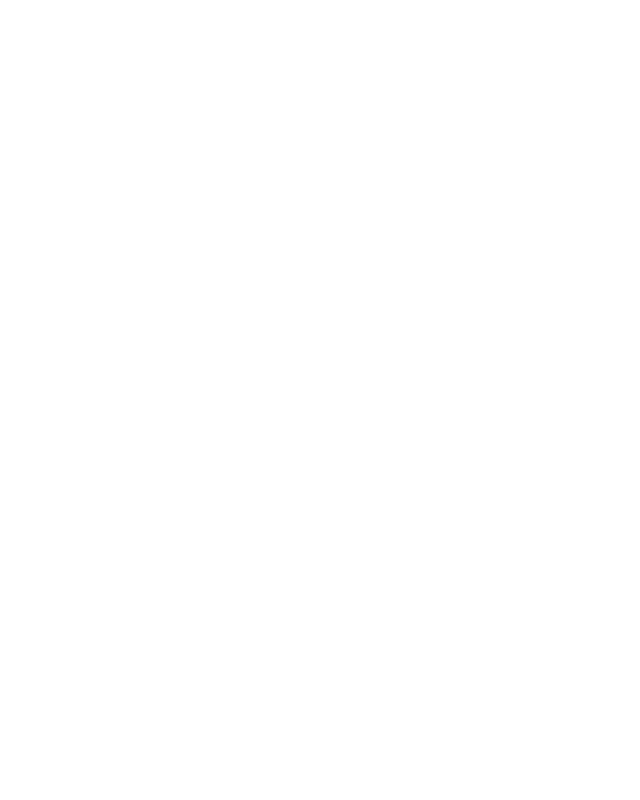
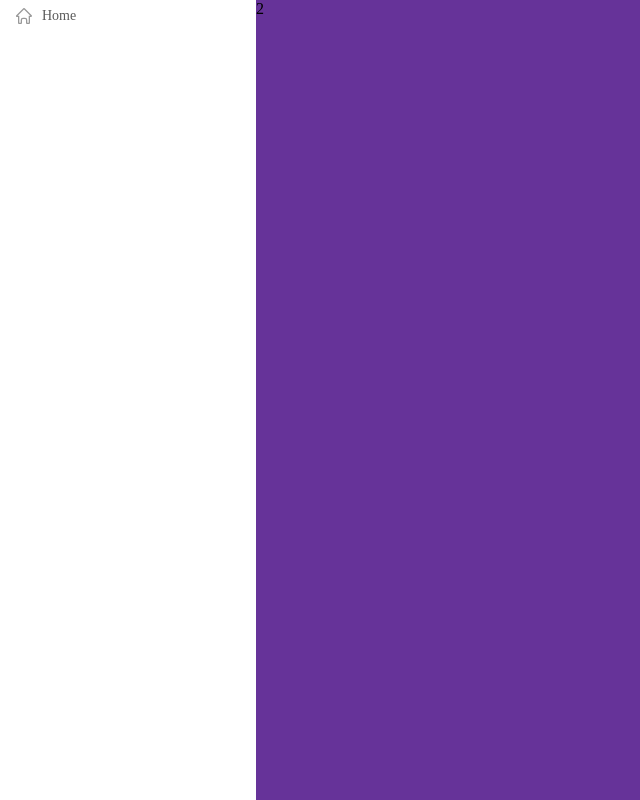
Before and after one commit to DeveloperRussia/Cloud, a React (Create React App) app: page / in a window 1280 px wide. Shown: the whole page, without its empty margins (0-640 px from the left). Built offline with nearby package versions, Linux system fonts and the light colour scheme.

Commit message:
category

```diff
--- a/src/App.js
+++ b/src/App.js
@@ -1,7 +1,18 @@
 import React from 'react';
+import './styles/scss/app.scss';
+import Category from './components/left__nav/Category/Category';
 
 function App() {
-    return <div className="App"></div>;
+    return (
+        <div className="App">
+            <div className="parent">
+                <div className="left_nav">
+                    <Category svgName="Home" />
+                </div>
+                <div className="page">2</div>
+            </div>
+        </div>
+    );
 }
 
 export default App;
--- /dev/null
+++ b/src/components/left__nav/Category/Category.jsx
@@ -0,0 +1,31 @@
+import React from 'react';
+import classes from './Category.module.scss';
+
+const Category = ({ svgName }) => {
+    const allSvg = [
+        {
+            name: 'Home',
+            svgCode: (
+                <svg fill="none" viewBox="0 0 16 16">
+                    <path
+                        stroke="#000"
+                        strokeOpacity=".4"
+                        strokeWidth="1.3"
+                        d="M8 .65q.15 0 .25.1l7 7a.35.35 0 0 1-.06.54.4.4 0 0 1-.19.06h-1.65V15a.35.35 0 0 1-.35.35h-2a.35.35 0 0 1-.35-.35v-3A1.65 1.65 0 0 0 9 10.35H7A1.65 1.65 0 0 0 5.35 12v3a.35.35 0 0 1-.35.35H3a.35.35 0 0 1-.35-.35V8.35H1a.35.35 0 0 1-.25-.6l7-7q.11-.1.25-.1Z"
+                    />
+                </svg>
+            ),
+        },
+    ];
+
+    const current = allSvg.find((item) => item.name === svgName);
+
+    return (
+        <div className={classes.category}>
+            {current?.svgCode}
+            {current?.name}
+        </div>
+    );
+};
+
+export default Category;
--- /dev/null
+++ b/src/components/left__nav/Category/Category.module.scss
@@ -0,0 +1,36 @@
+.category {
+    width: 240px;
+    height: 32px;
+    display: flex;
+    gap: 10px;
+    padding: 0 16px;
+    border-radius: 8px;
+    color: #5b5b5b;
+    font-size: 14px;
+    cursor: pointer;
+    align-items: center;
+    transition: all 0.15s ease;
+
+    svg {
+        width: 16px;
+        height: 16px;
+    }
+
+    &:hover {
+        background-color: rgba(59, 130, 246, 0.12);
+        color: #3b82f6;
+
+        svg path {
+            stroke: #3b82f6;
+        }
+    }
+
+    &:active {
+        background-color: rgba(59, 130, 246, 0.2);
+        color: #2563eb;
+
+        svg path {
+            stroke: #2563eb;
+        }
+    }
+}
--- /dev/null
+++ b/src/styles/scss/app.scss
@@ -0,0 +1,117 @@
+* {
+    padding: 0;
+    margin: 0;
+    border: none;
+}
+
+*,
+*::before,
+*::after {
+    box-sizing: border-box;
+}
+
+a,
+a:link,
+a:visited {
+    text-decoration: none;
+}
+
+a:hover {
+    text-decoration: none;
+}
+
+aside,
+nav,
+footer,
+header,
+section,
+main {
+    display: block;
+}
+
+h1,
+h2,
+h3,
+h4,
+h5,
+h6,
+p {
+    font-size: inherit;
+    font-weight: inherit;
+}
+
+ul,
+ul li {
+    list-style: none;
+}
+
+img {
+    vertical-align: top;
+}
+
+img,
+svg {
+    max-width: 100%;
+    height: auto;
+}
+
+address {
+    font-style: normal;
+}
+
+input,
+textarea,
+button,
+select {
+    font-family: inherit;
+    font-size: inherit;
+    color: inherit;
+    background-color: transparent;
+}
+
+input::-ms-clear {
+    display: none;
+}
+
+textarea {
+    resize: vertical;
+}
+
+button,
+input[type='submit'] {
+    display: inline-block;
+    box-shadow: none;
+    background-color: transparent;
+    background: none;
+    cursor: pointer;
+}
+
+button::-moz-focus-inner {
+    padding: 0;
+    border: 0;
+}
+
+label {
+    cursor: pointer;
+}
+
+legend {
+    display: block;
+}
+
+input[type='file'] {
+    max-width: 100%;
+}
+
+.parent {
+    display: grid;
+    grid-template-columns: repeat(5, 1fr);
+    grid-template-rows: repeat(1, 1fr);
+    gap: 0px;
+    height: 100vh;
+}
+
+.page {
+    grid-column: span 4 / span 4;
+    background-color: rebeccapurple;
+}
```
Also changed, not shown: index.html (deleted, +0 -11 lines).
